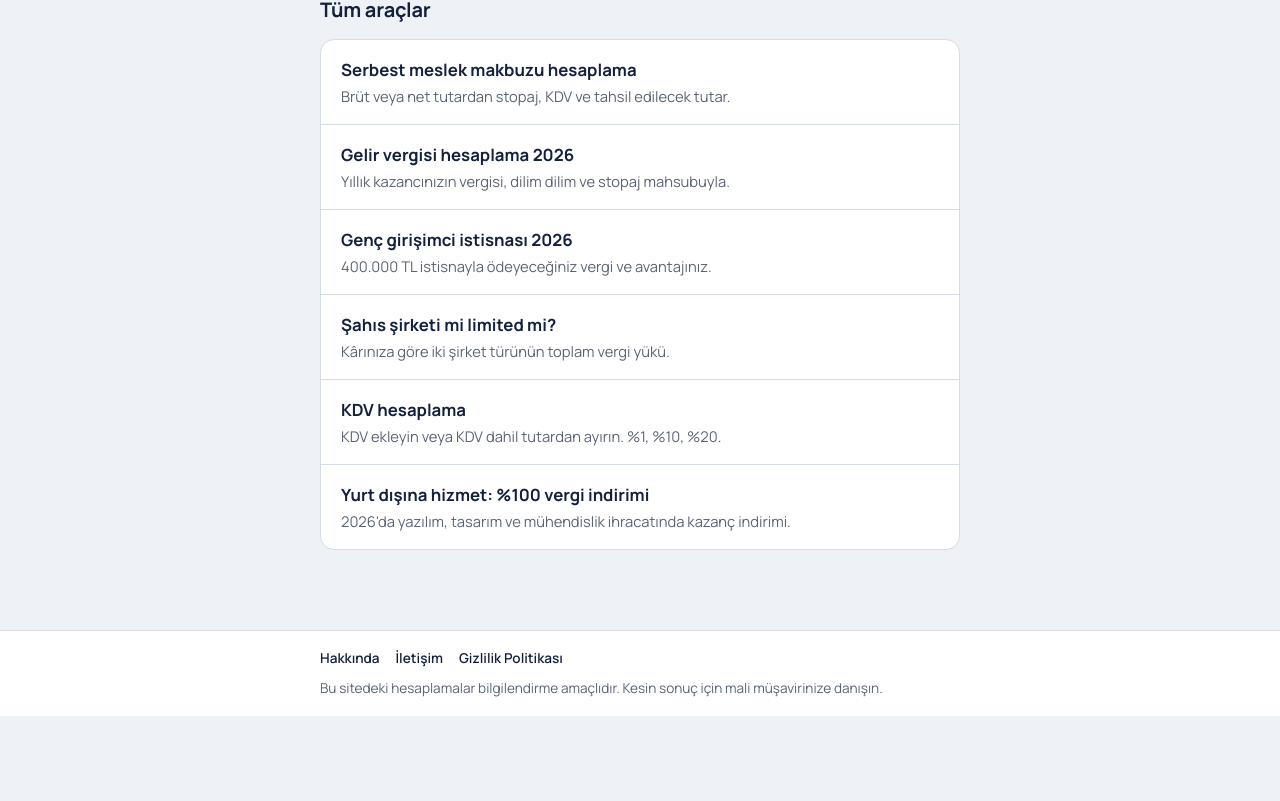
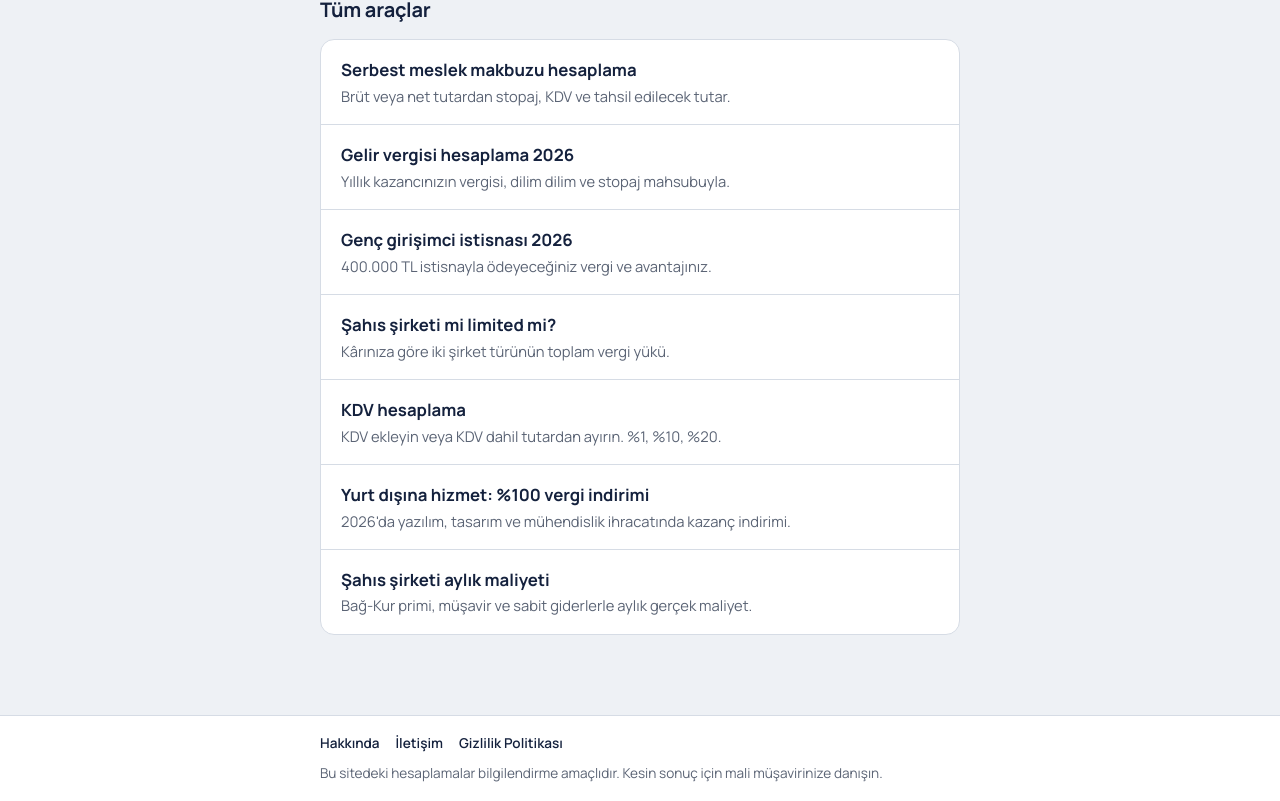
Before and after one commit to yavuzscvk-source/freelancer-vergi, a Next.js app: page / in a window 1280 px wide. Shown: the part 632-1433 px from the top of the page. Before the commit the page ends 1348 px from the top, so only its background shows below. Built offline with nearby package versions, Linux system fonts and the light colour scheme.

Commit message:
Update page.js

```diff
--- a/app/page.js
+++ b/app/page.js
@@ -15,6 +15,8 @@ const ARACLAR = [
   { href: "/sahis-mi-limited-mi", baslik: "Şahıs şirketi mi limited mi?", aciklama: "Kârınıza göre iki şirket türünün toplam vergi yükü." },
   { href: "/kdv-hesaplama", baslik: "KDV hesaplama", aciklama: "KDV ekleyin veya KDV dahil tutardan ayırın. %1, %10, %20." },
   { href: "/hizmet-ihracati-vergi-indirimi", baslik: "Yurt dışına hizmet: %100 vergi indirimi", aciklama: "2026'da yazılım, tasarım ve mühendislik ihracatında kazanç indirimi." },
+  { href: "/sahis-sirketi-maliyeti", baslik: "Şahıs şirketi aylık maliyeti", aciklama: "Bağ-Kur primi, müşavir ve sabit giderlerle aylık gerçek maliyet." },
+
 ];
 
 
```
